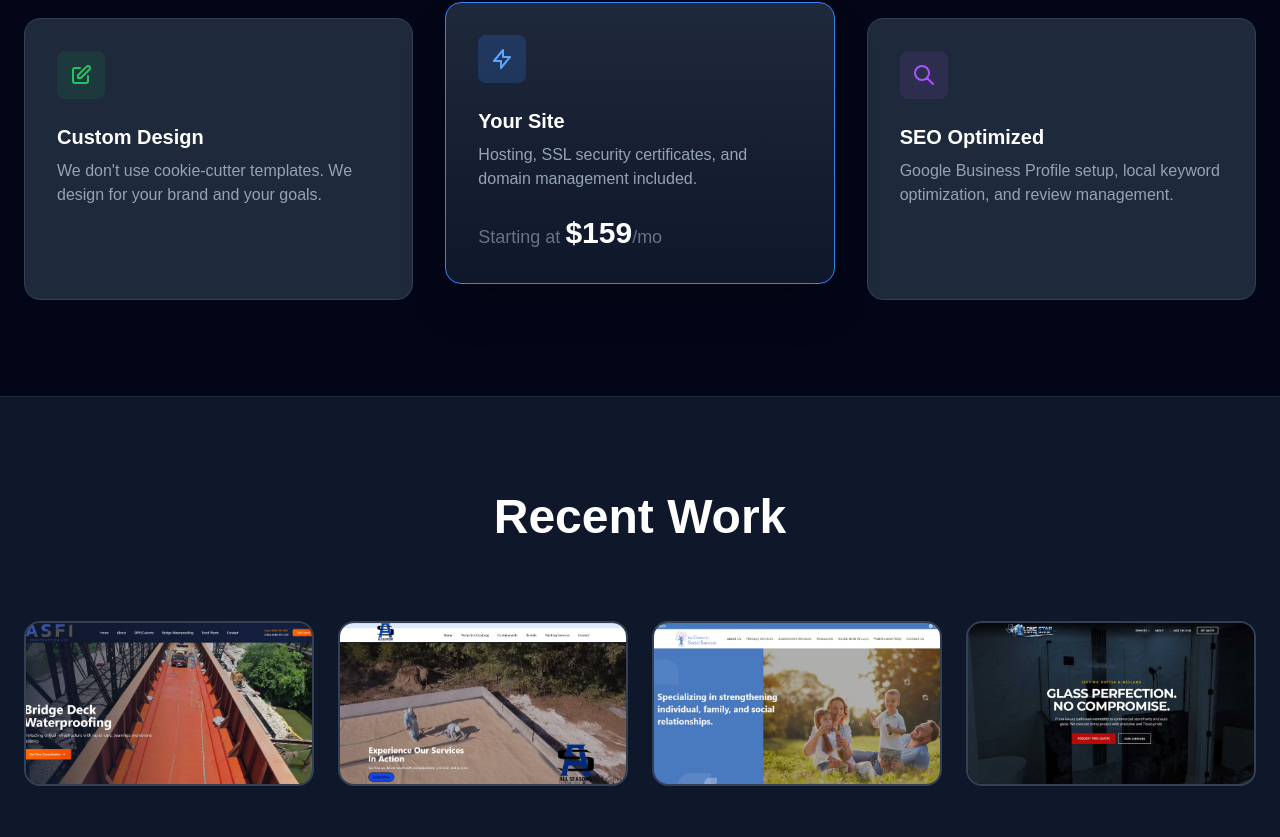
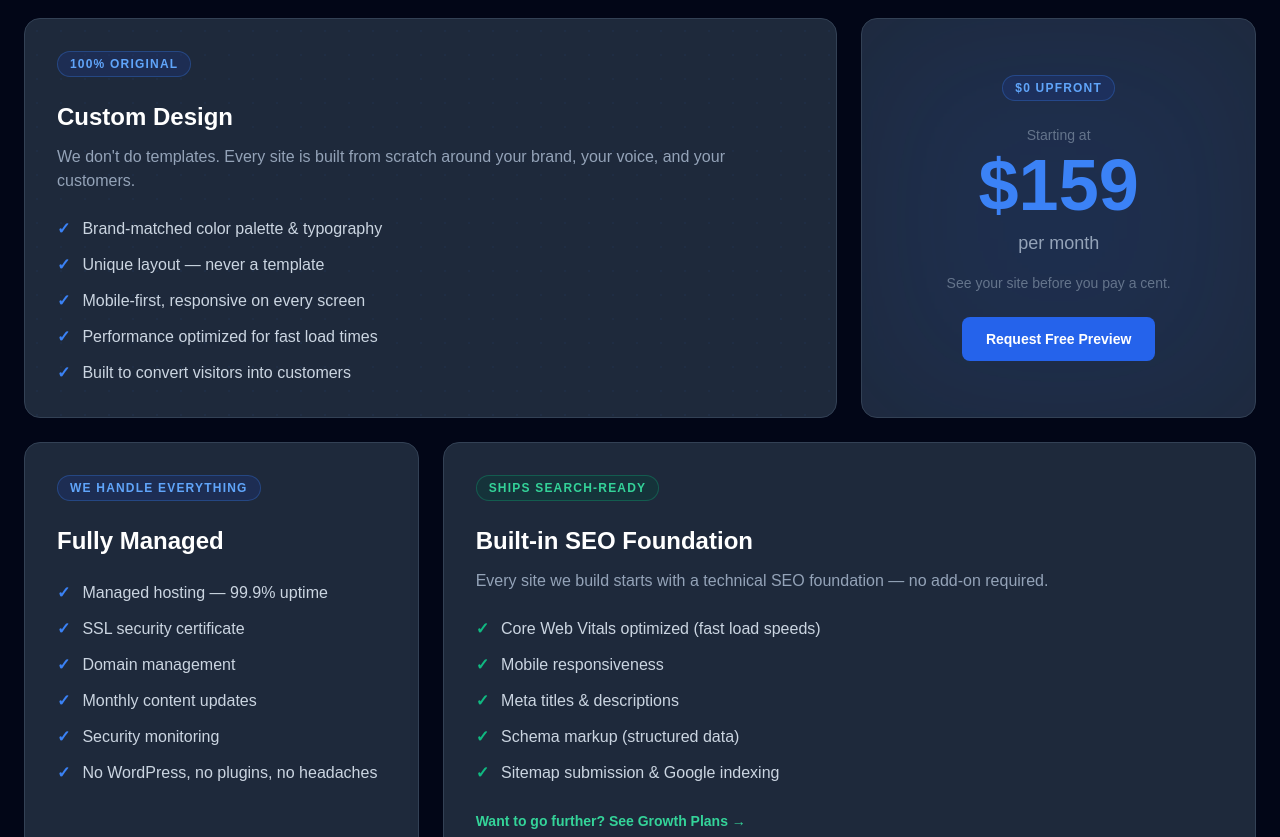
Before and after one commit to boonewh/pathsix-solutions, a Next.js app: page /web-design in a window 1280 px wide. Shown: the part 1523-2360 px from the top of the page. Built offline with nearby package versions, Linux system fonts and the light colour scheme.

Commit message:
transparent starting navbar, enhanced ecosystem section, enhanced web design page, brightened up included SEO

```diff
--- a/src/app/page.tsx
+++ b/src/app/page.tsx
@@ -1,4 +1,5 @@
 import Image from 'next/image'
+import Link from 'next/link'
 import Header from '@/components/Header'
 import Footer from '@/components/Footer'
 
@@ -90,29 +91,70 @@ export default function Home() {
         <section className="py-24 bg-slate-900 border-b border-white/5">
           <div className="max-w-7xl mx-auto px-4 sm:px-6 lg:px-8 text-center">
             <h2 className="text-2xl md:text-3xl font-bold text-white mb-12 uppercase tracking-wider">The PathSix Ecosystem</h2>
-            <div className="flex flex-col md:flex-row justify-between items-center gap-6 relative">
-              {/* Connector Line for Desktop */}
-              <div className="hidden md:block absolute top-1/2 left-0 w-full h-px bg-gradient-to-r from-transparent via-slate-600 to-transparent -z-10"></div>
+            <div className="flex flex-col md:flex-row justify-center items-center gap-10 md:gap-8">
 
-              <div className="bg-slate-800 border-2 border-slate-700 hover:border-amber-500 transition-colors px-8 py-6 rounded-xl z-10 w-full md:w-auto shadow-lg">
-                <span className="text-amber-500 font-bold block text-2xl mb-1">01. Foundation</span>
-                <span className="text-base text-slate-300 font-medium">Web Design</span>
+              <div className="flip-card w-60 h-60 shrink-0">
+                <div className="flip-card-inner">
+                  <div className="flip-card-front bg-slate-800 border-2 border-slate-700 text-center">
+                    <span className="text-amber-500 font-bold text-2xl">01.</span>
+                    <span className="text-white font-bold text-2xl block">Foundation</span>
+                    <span className="text-slate-400 text-base">Web Design</span>
+                  </div>
+                  <Link href="/web-design" className="flip-card-back bg-amber-500 text-center">
+                    <p className="text-slate-900 font-semibold text-base leading-snug px-4">Your site, built right. Fast, beautiful, and yours to own.</p>
+                    <span className="text-slate-900 font-bold text-sm mt-3 underline">Learn More →</span>
+                  </Link>
+                </div>
               </div>
+
               <div className="text-amber-500 hidden md:block text-3xl font-bold">→</div>
-              <div className="bg-slate-800 border-2 border-slate-700 hover:border-amber-500 transition-colors px-8 py-6 rounded-xl z-10 w-full md:w-auto shadow-lg">
-                <span className="text-amber-500 font-bold block text-2xl mb-1">02. Growth</span>
-                <span className="text-base text-slate-300 font-medium">SEO & Traffic</span>
+
+              <div className="flip-card w-60 h-60 shrink-0">
+                <div className="flip-card-inner">
+                  <div className="flip-card-front bg-slate-800 border-2 border-slate-700 text-center">
+                    <span className="text-amber-500 font-bold text-2xl">02.</span>
+                    <span className="text-white font-bold text-2xl block">Growth</span>
+                    <span className="text-slate-400 text-base">SEO & Traffic</span>
+                  </div>
+                  <Link href="/seo" className="flip-card-back bg-amber-500 text-center">
+                    <p className="text-slate-900 font-semibold text-base leading-snug px-4">Get found online. Own your market before your competition does.</p>
+                    <span className="text-slate-900 font-bold text-sm mt-3 underline">Learn More →</span>
+                  </Link>
+                </div>
               </div>
+
               <div className="text-amber-500 hidden md:block text-3xl font-bold">→</div>
-              <div className="bg-slate-800 border-2 border-slate-700 hover:border-amber-500 transition-colors px-8 py-6 rounded-xl z-10 w-full md:w-auto shadow-lg">
-                <span className="text-amber-500 font-bold block text-2xl mb-1">03. Operations</span>
-                <span className="text-base text-slate-300 font-medium">Custom CRM</span>
+
+              <div className="flip-card w-60 h-60 shrink-0">
+                <div className="flip-card-inner">
+                  <div className="flip-card-front bg-slate-800 border-2 border-slate-700 text-center">
+                    <span className="text-amber-500 font-bold text-2xl">03.</span>
+                    <span className="text-white font-bold text-2xl block">Operations</span>
+                    <span className="text-slate-400 text-base">Custom CRM</span>
+                  </div>
+                  <Link href="/crm" className="flip-card-back bg-amber-500 text-center">
+                    <p className="text-slate-900 font-semibold text-base leading-snug px-4">Stop juggling tools. Run your whole business in one place.</p>
+                    <span className="text-slate-900 font-bold text-sm mt-3 underline">Learn More →</span>
+                  </Link>
+                </div>
               </div>
+
               <div className="text-amber-500 hidden md:block text-3xl font-bold">→</div>
-              <div className="bg-slate-800 border-2 border-slate-700 hover:border-amber-500 transition-colors px-8 py-6 rounded-xl z-10 w-full md:w-auto shadow-lg">
-                <span className="text-amber-500 font-bold block text-2xl mb-1">04. Scale</span>
-                <span className="text-base text-slate-300 font-medium">Apps & AI</span>
+
+              <div className="flip-card w-60 h-60 shrink-0">
+                <div className="flip-card-inner">
+                  <div className="flip-card-front bg-slate-800 border-2 border-slate-700 text-center">
+                    <span className="text-amber-500 font-bold text-2xl">04.</span>
+                    <span className="text-white font-bold text-2xl block">Scale</span>
+                    <span className="text-slate-400 text-base">Apps & AI</span>
+                  </div>
+                  <Link href="/build" className="flip-card-back bg-amber-500 text-center">
+                    <p className="text-slate-900 font-semibold text-base leading-snug px-4">Build smarter. Ship faster. Let AI carry the load.</p>
+                    <span className="text-slate-900 font-bold text-sm mt-3 underline">Learn More →</span>
+                  </Link>
+                </div>
               </div>
+
             </div>
           </div>
         </section>
--- a/src/app/seo/page.tsx
+++ b/src/app/seo/page.tsx
@@ -109,14 +109,15 @@ export default function SEOPage() {
 
             <div className="grid grid-cols-1 md:grid-cols-2 gap-12">
               {/* Included Column */}
-              <div className="bg-slate-950 p-8 rounded-2xl border border-slate-800 opacity-70">
-                <h3 className="text-xl font-bold text-slate-400 mb-6 border-b border-slate-800 pb-4">Included in Web Design</h3>
-                <ul className="space-y-4 text-slate-500">
-                  <li className="flex items-center">✓ Fast Page Load Speeds</li>
-                  <li className="flex items-center">✓ Mobile Responsiveness</li>
-                  <li className="flex items-center">✓ Proper Meta Titles & Descriptions</li>
-                  <li className="flex items-center">✓ Schema Markup (Structured Data)</li>
-                  <li className="flex items-center">✓ Sitemap Submission</li>
+              <div className="bg-slate-800 p-8 rounded-2xl border border-slate-500 relative">
+                <div className="absolute -top-4 right-8 bg-slate-500 text-white text-xs font-bold px-3 py-1 rounded">FREE WITH WEB DESIGN</div>
+                <h3 className="text-xl font-bold text-white mb-6 border-b border-slate-600 pb-4">Included in Web Design</h3>
+                <ul className="space-y-4 text-slate-300">
+                  <li className="flex items-center"><span className="text-slate-400 mr-2 font-bold">✓</span> Fast Page Load Speeds</li>
+                  <li className="flex items-center"><span className="text-slate-400 mr-2 font-bold">✓</span> Mobile Responsiveness</li>
+                  <li className="flex items-center"><span className="text-slate-400 mr-2 font-bold">✓</span> Proper Meta Titles & Descriptions</li>
+                  <li className="flex items-center"><span className="text-slate-400 mr-2 font-bold">✓</span> Schema Markup (Structured Data)</li>
+                  <li className="flex items-center"><span className="text-slate-400 mr-2 font-bold">✓</span> Sitemap Submission</li>
                 </ul>
               </div>
 
--- a/src/app/web-design/page.tsx
+++ b/src/app/web-design/page.tsx
@@ -1,4 +1,5 @@
 import Image from 'next/image'
+import Link from 'next/link'
 import Header from '@/components/Header'
 import Footer from '@/components/Footer'
 import { Metadata } from 'next'
@@ -147,42 +148,81 @@ export default function WebDesignPage() {
           </div>
         </section>
 
-        {/* Pricing / Features Grid */}
+        {/* Pricing / Features Grid — Bento Layout */}
         <section id="pricing" className="py-24 bg-slate-950">
           <div className="container mx-auto px-6">
             <div className="text-center max-w-3xl mx-auto mb-16">
               <h2 className="text-3xl md:text-4xl font-bold text-white mb-4">Everything included. One monthly price.</h2>
-              <p className="text-lg text-slate-400">Stop paying for hosting, plugins, and developer hours separately.</p>
+              <p className="text-lg text-slate-400">High-end results. Small business price.</p>
             </div>
 
-            <div className="grid md:grid-cols-3 gap-8">
-              {/* Card 1 */}
-              <div className="bg-slate-800 p-8 rounded-2xl border border-slate-700 hover:border-blue-500 transition duration-300 hover:shadow-lg hover:shadow-blue-500/10">
-                <div className="w-12 h-12 bg-green-500/10 rounded-lg flex items-center justify-center text-green-500 mb-6">
-                  <svg className="w-6 h-6" fill="none" stroke="currentColor" viewBox="0 0 24 24"><path strokeLinecap="round" strokeLinejoin="round" strokeWidth="2" d="M11 5H6a2 2 0 00-2 2v11a2 2 0 002 2h11a2 2 0 002-2v-5m-1.414-9.414a2 2 0 112.828 2.828L11.828 15H9v-2.828l8.586-8.586z"></path></svg>
+            <div className="grid grid-cols-1 md:grid-cols-3 gap-6">
+
+              {/* Card 1: Custom Design — spans 2 cols */}
+              <div className="md:col-span-2 bg-slate-800 border border-slate-700 hover:border-blue-500 transition-all duration-300 rounded-2xl p-8 relative overflow-hidden">
+                <div className="absolute inset-0 opacity-5 pointer-events-none" style={{
+                  backgroundImage: 'radial-gradient(circle, #3b82f6 1px, transparent 1px)',
+                  backgroundSize: '24px 24px'
+                }}></div>
+                <div className="relative z-10">
+                  <div className="inline-flex items-center gap-2 px-3 py-1 rounded-full bg-blue-900/30 border border-blue-500/30 text-blue-400 text-xs font-bold uppercase tracking-widest mb-6">100% Original</div>
+                  <h3 className="text-2xl font-bold text-white mb-3">Custom Design</h3>
+                  <p className="text-slate-400 mb-6">We don&apos;t do templates. Every site is built from scratch around your brand, your voice, and your customers.</p>
+                  <ul className="space-y-3 text-slate-300">
+                    <li className="flex items-center gap-3"><span className="text-blue-500 font-bold">✓</span> Brand-matched color palette &amp; typography</li>
+                    <li className="flex items-center gap-3"><span className="text-blue-500 font-bold">✓</span> Unique layout — never a template</li>
+                    <li className="flex items-center gap-3"><span className="text-blue-500 font-bold">✓</span> Mobile-first, responsive on every screen</li>
+                    <li className="flex items-center gap-3"><span className="text-blue-500 font-bold">✓</span> Performance optimized for fast load times</li>
+                    <li className="flex items-center gap-3"><span className="text-blue-500 font-bold">✓</span> Built to convert visitors into customers</li>
+                  </ul>
                 </div>
-                <h3 className="text-xl font-bold text-white mb-2">Custom Design</h3>
-                <p className="text-slate-400">We don&apos;t use cookie-cutter templates. We design for your brand and your goals.</p>
               </div>
 
-              {/* Card 2 (Featured - Darker/Premium) */}
-              <div className="bg-gradient-to-b from-slate-800 to-slate-900 p-8 rounded-2xl shadow-2xl border border-blue-500 relative transform md:-translate-y-4">
-                <div className="w-12 h-12 bg-blue-500/20 rounded-lg flex items-center justify-center text-blue-400 mb-6">
-                  <svg className="w-6 h-6" fill="none" stroke="currentColor" viewBox="0 0 24 24"><path strokeLinecap="round" strokeLinejoin="round" strokeWidth="2" d="M13 10V3L4 14h7v7l9-11h-7z"></path></svg>
+              {/* Card 2: Price Stat */}
+              <div className="bg-slate-800 border border-slate-700 hover:border-blue-500 transition-all duration-300 rounded-2xl p-8 flex flex-col items-center justify-center text-center relative overflow-hidden">
+                <div className="absolute inset-0 bg-blue-600 blur-[80px] opacity-10 pointer-events-none rounded-2xl"></div>
+                <div className="relative z-10">
+                  <div className="inline-flex items-center gap-2 px-3 py-1 rounded-full bg-blue-900/30 border border-blue-500/30 text-blue-400 text-xs font-bold uppercase tracking-widest mb-6">$0 Upfront</div>
+                  <div className="text-slate-500 text-sm font-medium mb-1">Starting at</div>
+                  <div className="text-7xl font-bold text-blue-500 leading-none mb-2">$159</div>
+                  <div className="text-slate-400 text-lg font-medium mb-4">per month</div>
+                  <p className="text-slate-500 text-sm mb-6">See your site before you pay a cent.</p>
+                  <a href="/contact" className="inline-block px-6 py-3 bg-blue-600 hover:bg-blue-500 text-white font-bold rounded-lg transition-all text-sm">Request Free Preview</a>
                 </div>
-                <h3 className="text-xl font-bold text-white mb-2">Your Site</h3>
-                <p className="text-slate-400 mb-6">Hosting, SSL security certificates, and domain management included.</p>
-                <div className="text-3xl font-bold text-white"><span className="text-lg text-slate-500 font-normal">Starting at </span>$159<span className="text-lg text-slate-500 font-normal">/mo</span></div>
               </div>
 
-              {/* Card 3 */}
-              <div className="bg-slate-800 p-8 rounded-2xl border border-slate-700 hover:border-blue-500 transition duration-300 hover:shadow-lg hover:shadow-blue-500/10">
-                <div className="w-12 h-12 bg-purple-500/10 rounded-lg flex items-center justify-center text-purple-500 mb-6">
-                  <svg className="w-6 h-6" fill="none" stroke="currentColor" viewBox="0 0 24 24"><path strokeLinecap="round" strokeLinejoin="round" strokeWidth="2" d="M21 21l-6-6m2-5a7 7 0 11-14 0 7 7 0 0114 0z"></path></svg>
-                </div>
-                <h3 className="text-xl font-bold text-white mb-2">SEO Optimized</h3>
-                <p className="text-slate-400">Google Business Profile setup, local keyword optimization, and review management.</p>
+              {/* Card 3: Fully Managed */}
+              <div className="bg-slate-800 border border-slate-700 hover:border-blue-500 transition-all duration-300 rounded-2xl p-8">
+                <div className="inline-flex items-center gap-2 px-3 py-1 rounded-full bg-blue-900/30 border border-blue-500/30 text-blue-400 text-xs font-bold uppercase tracking-widest mb-6">We Handle Everything</div>
+                <h3 className="text-2xl font-bold text-white mb-6">Fully Managed</h3>
+                <ul className="space-y-3 text-slate-300">
+                  <li className="flex items-center gap-3"><span className="text-blue-500 font-bold">✓</span> Managed hosting — 99.9% uptime</li>
+                  <li className="flex items-center gap-3"><span className="text-blue-500 font-bold">✓</span> SSL security certificate</li>
+                  <li className="flex items-center gap-3"><span className="text-blue-500 font-bold">✓</span> Domain management</li>
+                  <li className="flex items-center gap-3"><span className="text-blue-500 font-bold">✓</span> Monthly content updates</li>
+                  <li className="flex items-center gap-3"><span className="text-blue-500 font-bold">✓</span> Security monitoring</li>
+                  <li className="flex items-center gap-3"><span className="text-blue-500 font-bold">✓</span> No WordPress, no plugins, no headaches</li>
+                </ul>
               </div>
+
+              {/* Card 4: Built-in SEO Foundation — spans 2 cols */}
+              <div className="md:col-span-2 bg-slate-800 border border-slate-700 hover:border-emerald-500 transition-all duration-300 rounded-2xl p-8 relative overflow-hidden">
+                <div className="absolute bottom-0 left-0 right-0 h-1 bg-gradient-to-r from-blue-500 to-emerald-500 rounded-b-2xl pointer-events-none"></div>
+                <div className="inline-flex items-center gap-2 px-3 py-1 rounded-full bg-emerald-900/30 border border-emerald-500/30 text-emerald-400 text-xs font-bold uppercase tracking-widest mb-6">Ships Search-Ready</div>
+                <h3 className="text-2xl font-bold text-white mb-3">Built-in SEO Foundation</h3>
+                <p className="text-slate-400 mb-6">Every site we build starts with a technical SEO foundation — no add-on required.</p>
+                <ul className="space-y-3 text-slate-300 mb-6">
+                  <li className="flex items-center gap-3"><span className="text-emerald-500 font-bold">✓</span> Core Web Vitals optimized (fast load speeds)</li>
+                  <li className="flex items-center gap-3"><span className="text-emerald-500 font-bold">✓</span> Mobile responsiveness</li>
+                  <li className="flex items-center gap-3"><span className="text-emerald-500 font-bold">✓</span> Meta titles &amp; descriptions</li>
+                  <li className="flex items-center gap-3"><span className="text-emerald-500 font-bold">✓</span> Schema markup (structured data)</li>
+                  <li className="flex items-center gap-3"><span className="text-emerald-500 font-bold">✓</span> Sitemap submission &amp; Google indexing</li>
+                </ul>
+                <Link href="/seo" className="inline-flex items-center gap-2 text-emerald-400 hover:text-emerald-300 font-semibold text-sm transition-colors">
+                  Want to go further? See Growth Plans →
+                </Link>
+              </div>
+
             </div>
           </div>
         </section>
```
Also changed, not shown: src/app/globals.css (+32 -0 lines), src/components/Header.tsx (+9 -2 lines).
